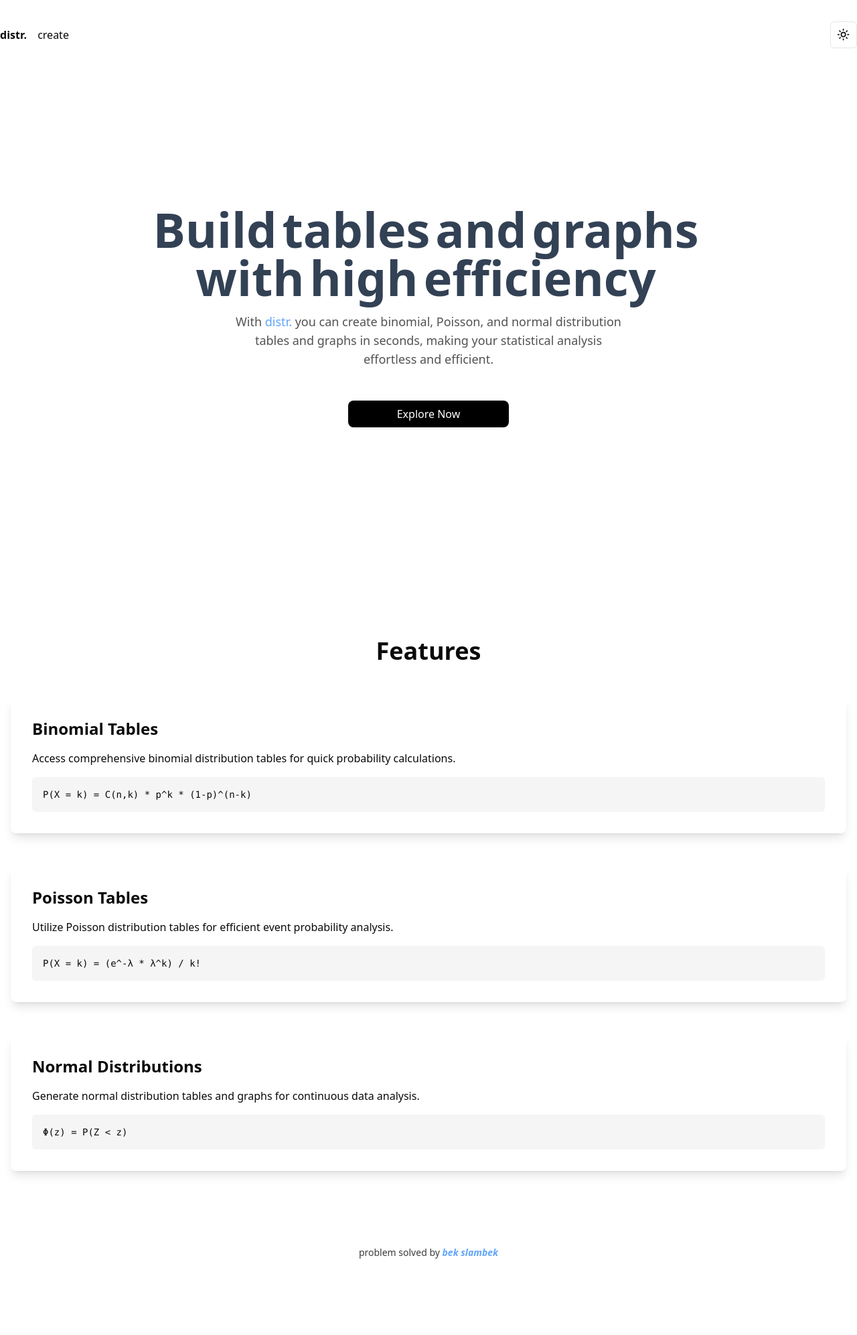
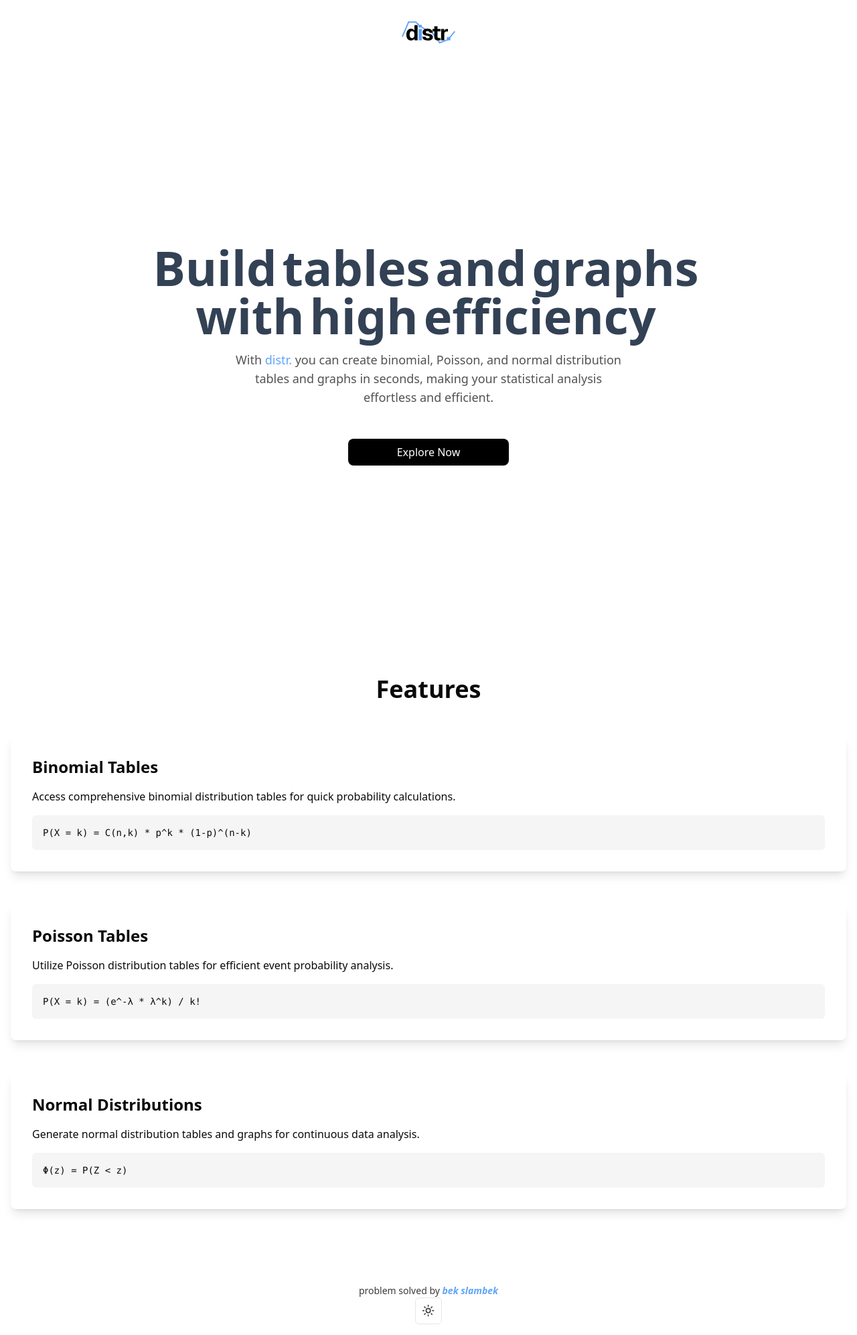
Before and after one commit to mugid/distr., a Next.js app: page / in a window 1280 px wide. Shown: the whole page at 67% size. Before the commit the page ends 1912 px from the top, so only its background shows below. Built offline with nearby package versions, Linux system fonts and the light colour scheme.

Commit message:
feat: change layout

```diff
--- a/src/app/create/page.tsx
+++ b/src/app/create/page.tsx
@@ -11,7 +11,7 @@ import {
   SelectTrigger,
   SelectValue,
 } from "@/components/ui/select";
-import Navbar from "@/components/build/navbar";
+import Navbar from "@/components/layout/navbar";
 
 export default function Home() {
   const [selected, setSelected] = useState("");
--- a/src/app/layout.tsx
+++ b/src/app/layout.tsx
@@ -3,6 +3,9 @@ import { Geist, Geist_Mono } from "next/font/google";
 import "./globals.css";
 import { Analytics } from "@vercel/analytics/react";
 import { ThemeProvider } from "@/components/theme-provider";
+
+import Footer from "@/components/layout/footer";
+import Navbar from "@/components/layout/navbar";
 
 const geistSans = Geist({
   variable: "--font-geist-sans",
@@ -15,7 +18,7 @@ const geistMono = Geist_Mono({
 });
 
 export const metadata: Metadata = {
-  title: "distr.",
+  title: "distr. | distribution tables and graphs",
   description: "Build distribution tables and graphs with distr.",
 };
 
@@ -25,32 +28,19 @@ export default function RootLayout({
   children: React.ReactNode;
 }>) {
   return (
-    <html lang="en">
-      <body>
-        <main
-          className={`${geistSans.variable} ${geistMono.variable} antialiased my-4`}
-        >
+    <html lang="en" suppressHydrationWarning>
+      <body className={`${geistSans.variable} ${geistMono.variable} antialiased`}>
           <ThemeProvider
             attribute="class"
             defaultTheme="system"
             enableSystem
             disableTransitionOnChange
           >
-            <div>{children}</div>
-            <footer className="mt-8 pb-4 text-center text-sm text-foreground/80">
-              problem solved by{" "}
-              <a
-                href="https://github.com/sbek22"
-                target="_blank"
-                rel="noopener noreferrer"
-                className="italic font-bold hover:underline text-blue-400"
-              >
-                bek slambek
-              </a>
-            </footer>
+          <Navbar />
+            {children}
+            <Footer />
           </ThemeProvider>
           <Analytics />
-        </main>
       </body>
     </html>
   );
--- a/src/app/page.tsx
+++ b/src/app/page.tsx
@@ -1,14 +1,12 @@
 "use client";
 
-import FeaturesSection from "@/components/build/features";
-import HeroSection from "@/components/build/hero";
-import Navbar from "@/components/build/navbar";
+import FeaturesSection from "@/components/layout/features";
+import HeroSection from "@/components/layout/hero";
 
 
 export default function LandingPage() {
   return (
     <div className="mt-8 max-w-7xl mx-auto">
-      <Navbar />
       <section className="h-screen flex items-center justify-center relative overflow-hidden">
         <HeroSection />
       </section>
--- a/src/components/build/navbar.tsx
+++ /dev/null
@@ -1,16 +0,0 @@
-import Link from "next/link";
-import { ThemeToggle } from "./theme-button";
-
-const Navbar = () => {
-  return (
-    <div className="flex justify-between items-center ">
-      <div className="flex items-center gap-x-4">
-        <Link className="font-bold" href="/">distr.</Link>
-        <Link href="/create">create</Link>
-      </div>
-      <ThemeToggle />
-    </div>
-  );
-};
-
-export default Navbar;
--- /dev/null
+++ b/src/components/layout/footer.tsx
@@ -0,0 +1,21 @@
+import { ThemeToggle } from "./theme-button";
+
+export default function Footer() {
+  return (
+    <footer className="mt-8 pb-4 text-center text-sm text-foreground/80">
+        <p>
+
+      problem solved by{" "}
+      <a
+        href=""
+        target="_blank"
+        rel="noopener noreferrer"
+        className="italic font-bold hover:underline text-blue-400"
+      >
+        bek slambek
+      </a>
+        </p>
+      <ThemeToggle />
+    </footer>
+  );
+}
```
Also changed, not shown: src/components/layout/features.tsx (renamed from src/components/build/features.tsx), src/components/layout/hero.tsx (renamed from src/components/build/hero.tsx), src/components/layout/theme-button.tsx (renamed from src/components/build/theme-button.tsx).
